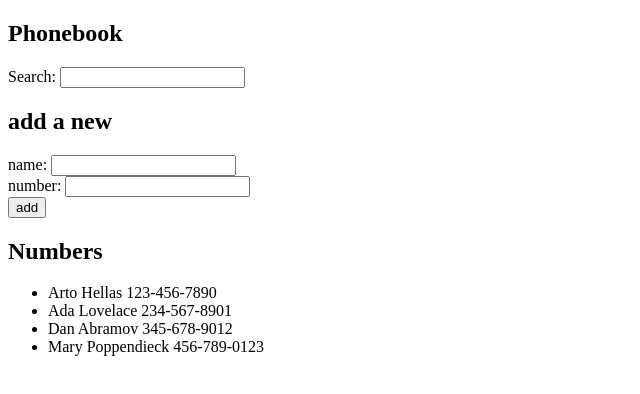
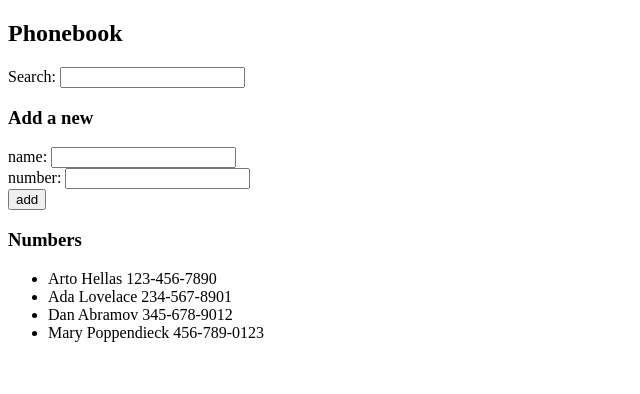
Before and after one commit to jesusbloise/Parte-1-Fullstackopen-, a React (Vite) app: page / in a window 1280 px wide. Shown: the top 394 px of the page, without its empty margins (0-640 px from the left). Built offline with nearby package versions, Linux system fonts and the light colour scheme.

Commit message:
ejercicio 2.10 separando en componentes individuales

```diff
--- a/src/App.jsx
+++ b/src/App.jsx
@@ -1,4 +1,7 @@
 import { useState } from 'react';
+import Filter from './components/Filter';
+import PersonForm from './components/PersonForm';
+import Persons from './components/Persons';
 
 const App = () => {
   const [persons, setPersons] = useState([
@@ -14,16 +17,19 @@ const App = () => {
   const handleNameChange = (event) => {
     setNewName(event.target.value);
   };
+
   const handleNumberChange = (event) => {
     setNewNumber(event.target.value);
   };
+
   const handleSearchChange = (event) => {
     setSearchTerm(event.target.value);
   };
+
   const addPerson = (event) => {
     event.preventDefault();
-    if (persons.some(person => person.name.toLowerCase() === newName.toLocaleLowerCase())) {
-      alert(`${newName} is already added to phonebook`);
+    if (persons.some(person => person.name.toLowerCase() === newName.toLowerCase())) {
+      alert(`${newName} ya existe en la agenda telefónica`);
       return;
     }
     const newPerson = { name: newName, number: newNumber };
@@ -31,34 +37,32 @@ const App = () => {
     setNewName('');
     setNewNumber('');
   };
+
   const filteredPersons = persons.filter(person =>
     person.name.toLowerCase().includes(searchTerm.toLowerCase())
   );
+
   return (
     <div>
       <h2>Phonebook</h2>
-      <div>
-        Search: <input value={searchTerm} onChange={handleSearchChange} />
-      </div>
-      <h2>add a new</h2>
-      <form onSubmit={addPerson}>
-        <div>
-          name: <input value={newName} onChange={handleNameChange} />
-        </div>
-        <div>
-          number: <input value={newNumber} onChange={handleNumberChange} />
-        </div>
-        <div>
-          <button type="submit">add</button>
-        </div>
-      </form>
-      <h2>Numbers</h2>
-      <ul>
-        {filteredPersons.map(person => (
-          <li key={person.name}>{person.name} {person.number}</li>
-        ))}
-      </ul>
+
+      <Filter searchTerm={searchTerm} onSearchChange={handleSearchChange} />
+
+      <h3>Add a new</h3>
+
+      <PersonForm
+        newName={newName}
+        newNumber={newNumber}
+        onNameChange={handleNameChange}
+        onNumberChange={handleNumberChange}
+        onSubmit={addPerson}
+      />
+
+      <h3>Numbers</h3>
+
+      <Persons persons={filteredPersons} />
     </div>
   );
 };
+
 export default App;
--- /dev/null
+++ b/src/components/Filter.jsx
@@ -0,0 +1,9 @@
+const Filter = ({ searchTerm, onSearchChange }) => {
+    return (
+      <div>
+        Search: <input value={searchTerm} onChange={onSearchChange} />
+      </div>
+    );
+  };
+
+  export default Filter;
--- /dev/null
+++ b/src/components/PersonForm.jsx
@@ -0,0 +1,17 @@
+const PersonForm = ({ newName, newNumber, onNameChange, onNumberChange, onSubmit }) => {
+    return (
+      <form onSubmit={onSubmit}>
+        <div>
+          name: <input value={newName} onChange={onNameChange} />
+        </div>
+        <div>
+          number: <input value={newNumber} onChange={onNumberChange} />
+        </div>
+        <div>
+          <button type="submit">add</button>
+        </div>
+      </form>
+    );
+  };
+
+  export default PersonForm;
--- /dev/null
+++ b/src/components/Persons.jsx
@@ -0,0 +1,11 @@
+const Persons = ({ persons }) => {
+    return (
+      <ul>
+        {persons.map(person => (
+          <li key={person.name}>{person.name} {person.number}</li>
+        ))}
+      </ul>
+    );
+  };
+
+  export default Persons;
```
Also changed, not shown: src/components/Course.jsx (deleted, +0 -49 lines), src/components/Header.jsx (deleted, +0 -8 lines), src/components/Note.jsx (deleted, +0 -7 lines).
